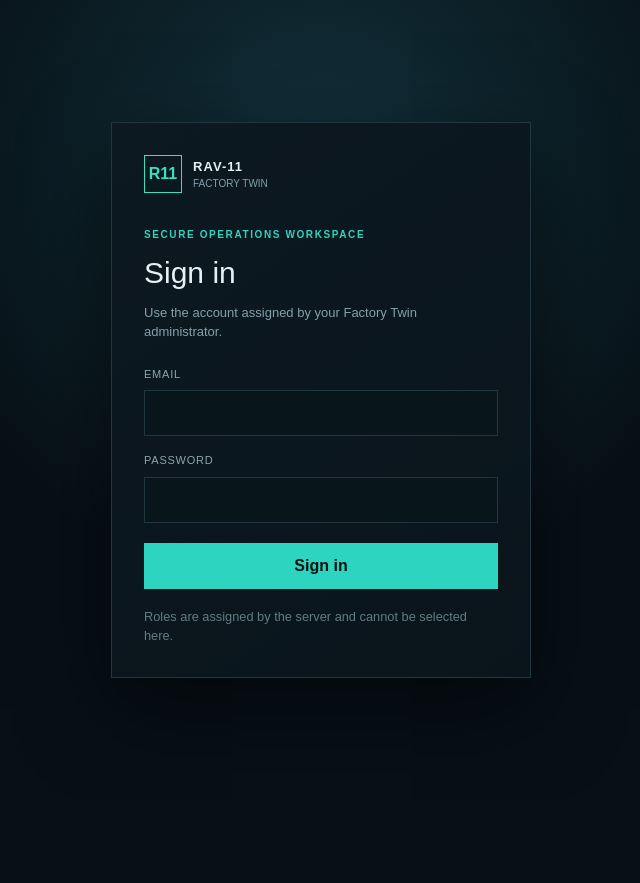
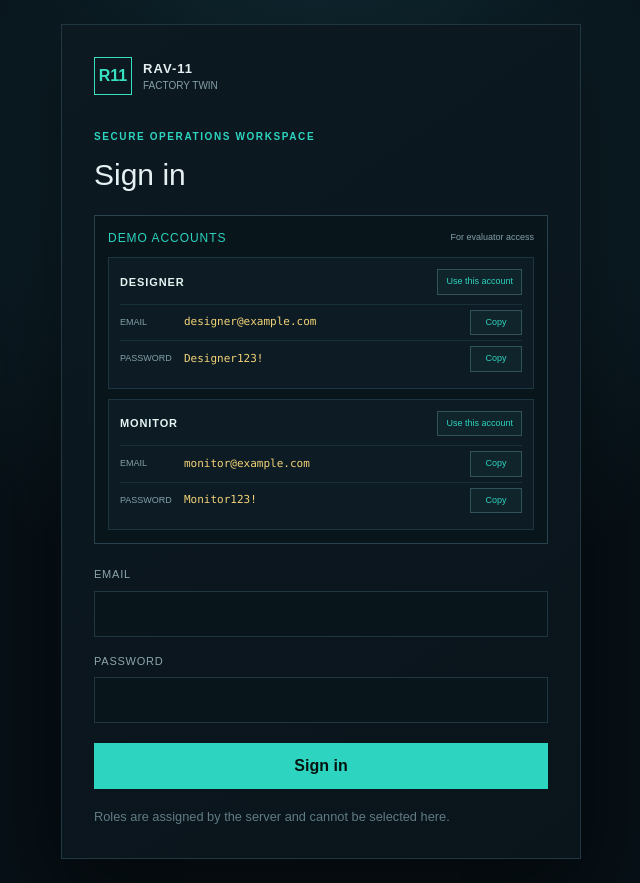
Before and after one commit to HoangTuBangGia/EV-Factory-Twin, a Next.js app in the folder apps/frontend/: page /login in a window 1280 px wide. Shown: the whole page, without its empty margins (319-959 px from the left). Before the commit the page ends 800 px from the top, so only its background shows below. Built offline with nearby package versions, Linux system fonts and the light colour scheme; no server answers.

Commit message:
feat(auth): improve demo account login experience

```diff
--- a/apps/frontend/src/components/auth/login-form.tsx
+++ b/apps/frontend/src/components/auth/login-form.tsx
@@ -4,6 +4,11 @@ import { type FormEvent, useEffect, useState } from "react";
 import { useRouter } from "next/navigation";
 import { AuthActionError, useAuth } from "@/components/auth/auth-provider";
 import { defaultRouteForRole, safeReturnTo } from "@/lib/auth/return-to";
+
+const DEMO_ACCOUNTS = [
+  { role: "Designer", email: "designer@example.com", password: "Designer123!" },
+  { role: "Monitor", email: "monitor@example.com", password: "Monitor123!" },
+] as const;
 
 export function LoginForm({
   returnTo,
@@ -16,6 +21,9 @@ export function LoginForm({
   const { user, login, isLoading, error: authError } = useAuth();
   const [submitting, setSubmitting] = useState(false);
   const [formError, setFormError] = useState<string | null>(null);
+  const [email, setEmail] = useState("");
+  const [password, setPassword] = useState("");
+  const [copied, setCopied] = useState<string | null>(null);
 
   useEffect(() => {
     if (user) {
@@ -48,6 +56,11 @@ export function LoginForm({
 
   const disabled = submitting || isLoading;
 
+  async function copyCredential(label: string, value: string) {
+    await navigator.clipboard.writeText(value);
+    setCopied(label);
+  }
+
   return (
     <main className="login-page">
       <section className="login-card" aria-labelledby="login-title">
@@ -60,7 +73,33 @@ export function LoginForm({
         </div>
         <div className="eyebrow">Secure operations workspace</div>
         <h1 id="login-title">Sign in</h1>
-        <p>Use the account assigned by your Factory Twin administrator.</p>
+
+        <section className="demo-accounts" aria-labelledby="demo-accounts-title">
+          <div className="demo-accounts-head">
+            <h2 id="demo-accounts-title">Demo accounts</h2>
+            <span>For evaluator access</span>
+          </div>
+          {DEMO_ACCOUNTS.map((account) => <article className="demo-account" key={account.role}>
+            <div className="demo-account-title">
+              <strong>{account.role}</strong>
+              <button type="button" aria-label={`Use ${account.role} account`} onClick={() => {
+                setEmail(account.email);
+                setPassword(account.password);
+              }}>Use this account</button>
+            </div>
+            {(["email", "password"] as const).map((field) => {
+              const label = `${account.role} ${field}`;
+              return <div className="demo-credential" key={field}>
+                <span>{field}</span>
+                <code>{account[field]}</code>
+                <button type="button" aria-label={`Copy ${label}`}
+                  onClick={() => void copyCredential(label, account[field])}>
+                  {copied === label ? "Copied" : "Copy"}
+                </button>
+              </div>;
+            })}
+          </article>)}
+        </section>
 
         {reason === "session_expired" && (
           <div className="login-notice">Your session expired. Sign in again to continue.</div>
@@ -80,6 +119,8 @@ export function LoginForm({
               name="email"
               type="email"
               autoComplete="email"
+              value={email}
+              onChange={(event) => setEmail(event.target.value)}
               required
               disabled={disabled}
             />
@@ -91,6 +132,8 @@ export function LoginForm({
               name="password"
               type="password"
               autoComplete="current-password"
+              value={password}
+              onChange={(event) => setPassword(event.target.value)}
               required
               disabled={disabled}
             />
```
Also changed, not shown: apps/frontend/src/app/globals.css, 1 other file (tests, documents, lock files or other folders).
